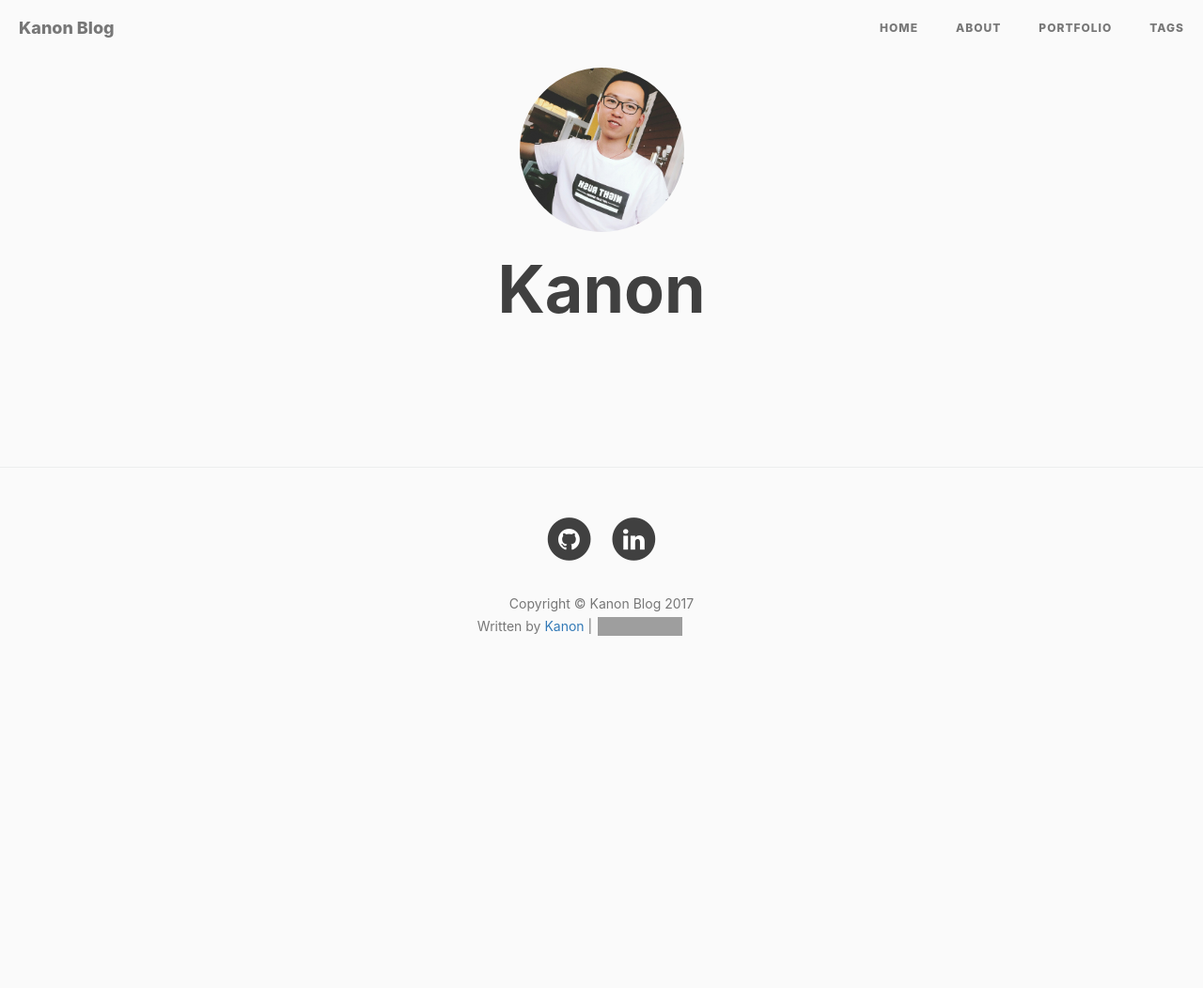
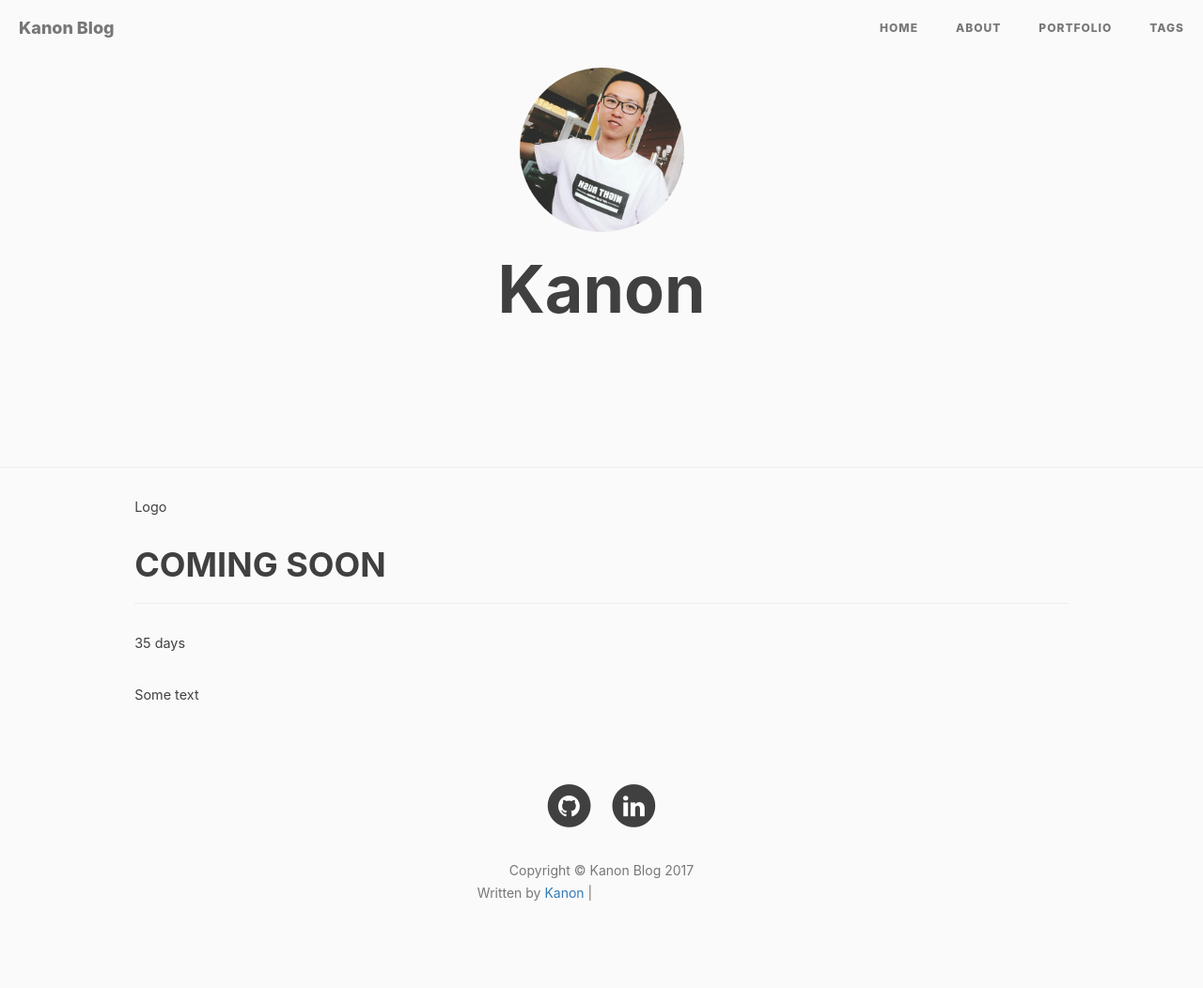
Before and after one commit to kanonjz/kanonjz.github.io, a Jekyll site: the page built from portfolio/index.html, in a window 1280 px wide. Shown: the whole page at 94% size. Built offline with Jekyll 4.4.1, drawn with Linux system fonts in a browser that asks for light colours; nearby versions of some CDN libraries; comment, search, counter and statistics services are not loaded; before the commit the page ends 900 px from its top, so only the background shows below that; grey boxes are pictures that could not be loaded.

Commit message:
Update index.html

```diff
--- a/portfolio/index.html
+++ b/portfolio/index.html
@@ -25,7 +25,19 @@
 				<h1>Kanon</h1>
 			</header>
 			<div class="main">
-
+				<div class="bgimg">
+				  <div class="topleft">
+				    <p>Logo</p>
+				  </div>
+				  <div class="middle">
+				    <h1>COMING SOON</h1>
+				    <hr>
+				    <p>35 days</p>
+				  </div>
+				  <div class="bottomleft">
+				    <p>Some text</p>
+				  </div>
+				</div>
 				<!-- <ul class="cbp_tmtimeline">
 					<li>
 						<div class="cbp_tmlabel">
```
